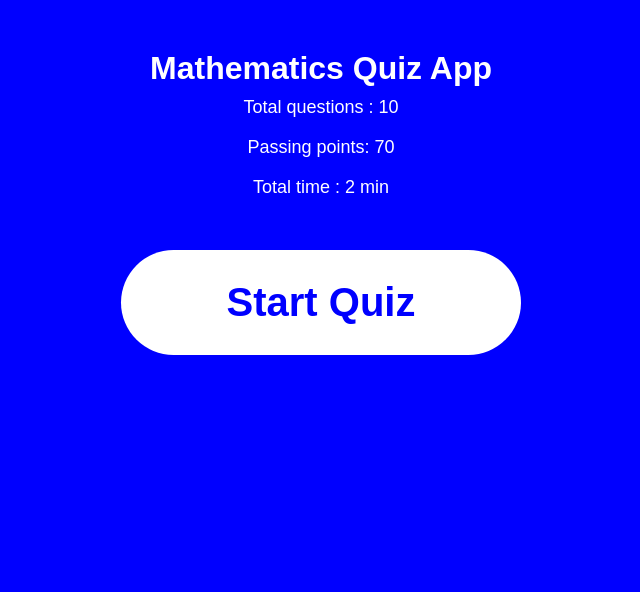
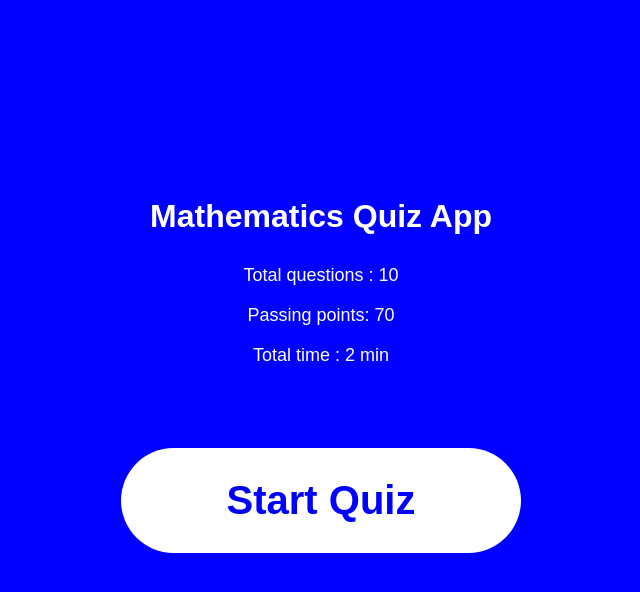
Before and after one commit to shaikhabdulsamad/jsAssignmentQuizApp, a plain HTML site: page index.html in a window 1280 px wide. Shown: the whole page, without its empty margins (319-959 px from the left). Drawn offline with Linux system fonts and the light colour scheme.

Commit message:
style edit

```diff
--- a/style.css
+++ b/style.css
@@ -16,13 +16,14 @@ body{
     background-color: blue;
 }
 .start-wrapper{
-    /* align-items: center;
+    align-items: center;
     justify-content: center;
-    display: flex; */
+    display: flex;
+    flex-direction: column;
     width: 100%;
     height: 100vh;
     background-color: blue;
-    /* margin: 0 auto; */
+
 }
 
 .qiuz-details{
@@ -40,7 +41,8 @@ body{
 }
 .qiuz-details h1{
     color: white;
-    padding-top: 50px;
+    /* padding-top: 50px; */
+    margin-bottom: 20px;
 }
 
 .btn{
```
